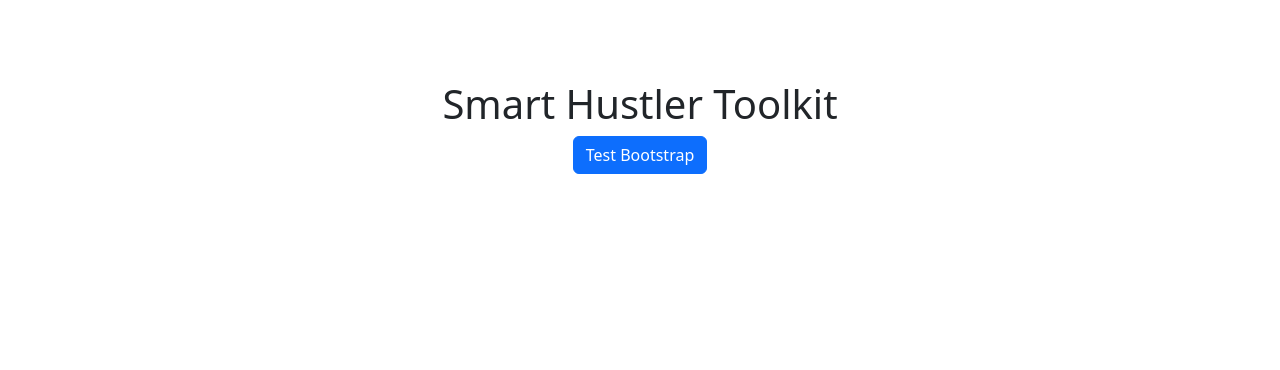
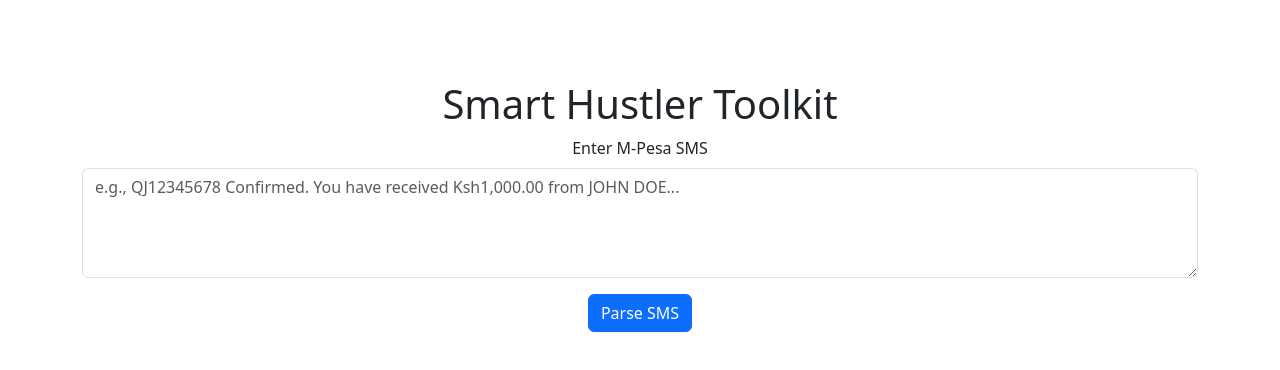
Before and after one commit to WabukoWabuko/smart-hustler-toolkit, a React (Vite) app in the folder frontend/: page / in a window 1280 px wide. Shown: the top 370 px of the page. Built offline with nearby package versions, Linux system fonts and the light colour scheme.

Commit message:
Add React form for SMS input and transaction display

```diff
--- a/frontend/package.json
+++ b/frontend/package.json
@@ -10,6 +10,7 @@
     "preview": "vite preview"
   },
   "dependencies": {
+    "axios": "^1.9.0",
     "bootstrap": "^5.3.3",
     "react": "^19.1.0",
     "react-dom": "^19.1.0"
--- a/frontend/src/App.jsx
+++ b/frontend/src/App.jsx
@@ -1,12 +1,61 @@
-import './App.css'
+import { useState } from 'react';
+import axios from 'axios';
+import './App.css';
 
 function App() {
+  const [smsText, setSmsText] = useState('');
+  const [transaction, setTransaction] = useState(null);
+  const [error, setError] = useState(null);
+
+  const handleSubmit = async (e) => {
+    e.preventDefault();
+    try {
+      const response = await axios.post('http://localhost:3000/transactions/parse', { sms: smsText });
+      setTransaction(response.data);
+      setError(null);
+    } catch (err) {
+      setError(err.response?.data?.message || 'Error parsing SMS');
+      setTransaction(null);
+    }
+  };
+
   return (
     <div className="container mt-5">
       <h1>Smart Hustler Toolkit</h1>
-      <button className="btn btn-primary">Test Bootstrap</button>
+      <form onSubmit={handleSubmit} className="mb-4">
+        <div className="mb-3">
+          <label htmlFor="smsInput" className="form-label">
+            Enter M-Pesa SMS
+          </label>
+          <textarea
+            id="smsInput"
+            className="form-control"
+            rows="4"
+            value={smsText}
+            onChange={(e) => setSmsText(e.target.value)}
+            placeholder="e.g., QJ12345678 Confirmed. You have received Ksh1,000.00 from JOHN DOE..."
+          ></textarea>
+        </div>
+        <button type="submit" className="btn btn-primary">
+          Parse SMS
+        </button>
+      </form>
+
+      {error && <div className="alert alert-danger">{error}</div>}
+      {transaction && (
+        <div className="card">
+          <div className="card-body">
+            <h5 className="card-title">Parsed Transaction</h5>
+            <p><strong>Transaction Code:</strong> {transaction.transactionCode}</p>
+            <p><strong>Type:</strong> {transaction.type}</p>
+            <p><strong>Amount:</strong> Ksh {transaction.amount.toFixed(2)}</p>
+            <p><strong>Sender:</strong> {transaction.sender}</p>
+            <p><strong>Date:</strong> {new Date(transaction.date).toLocaleString()}</p>
+          </div>
+        </div>
+      )}
     </div>
-  )
+  );
 }
 
-export default App
+export default App;
```
Also changed, not shown: 1 other file (tests, documents, lock files or other folders).
